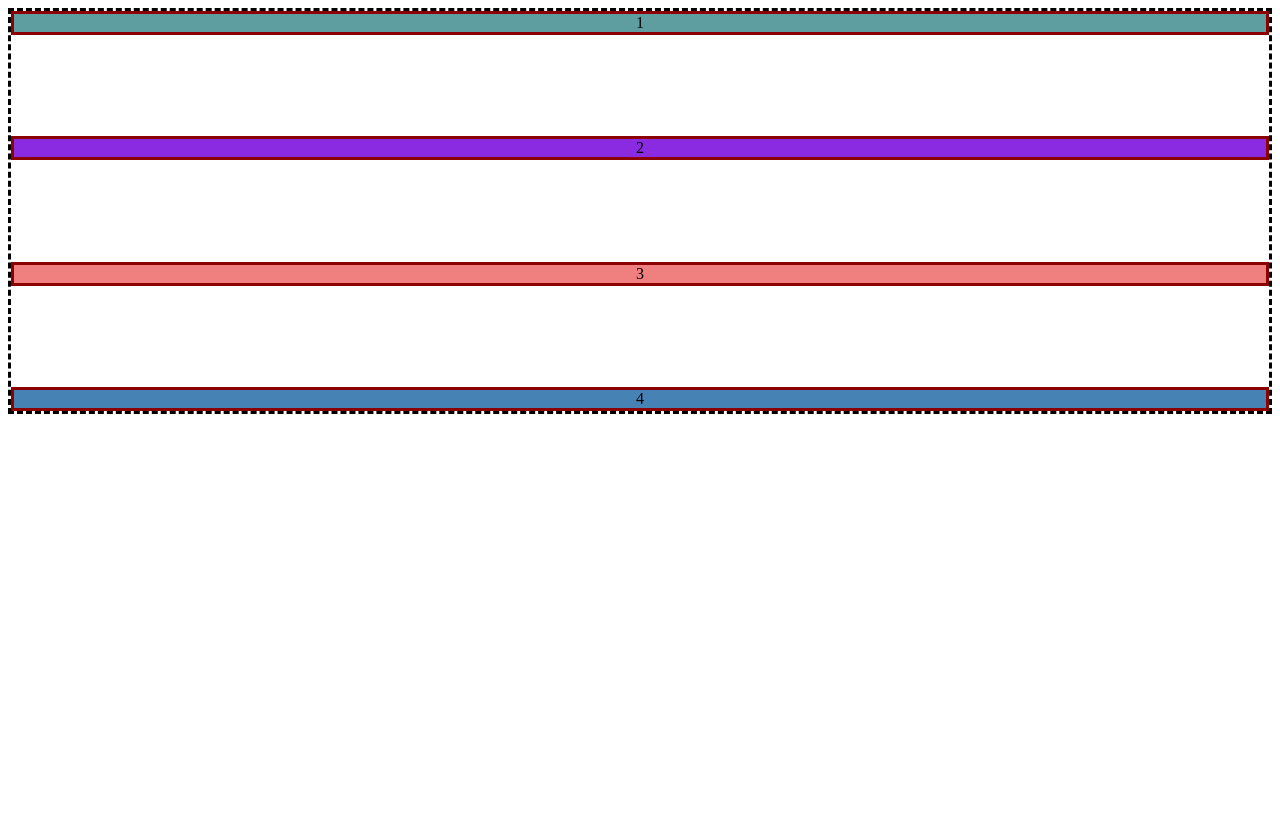
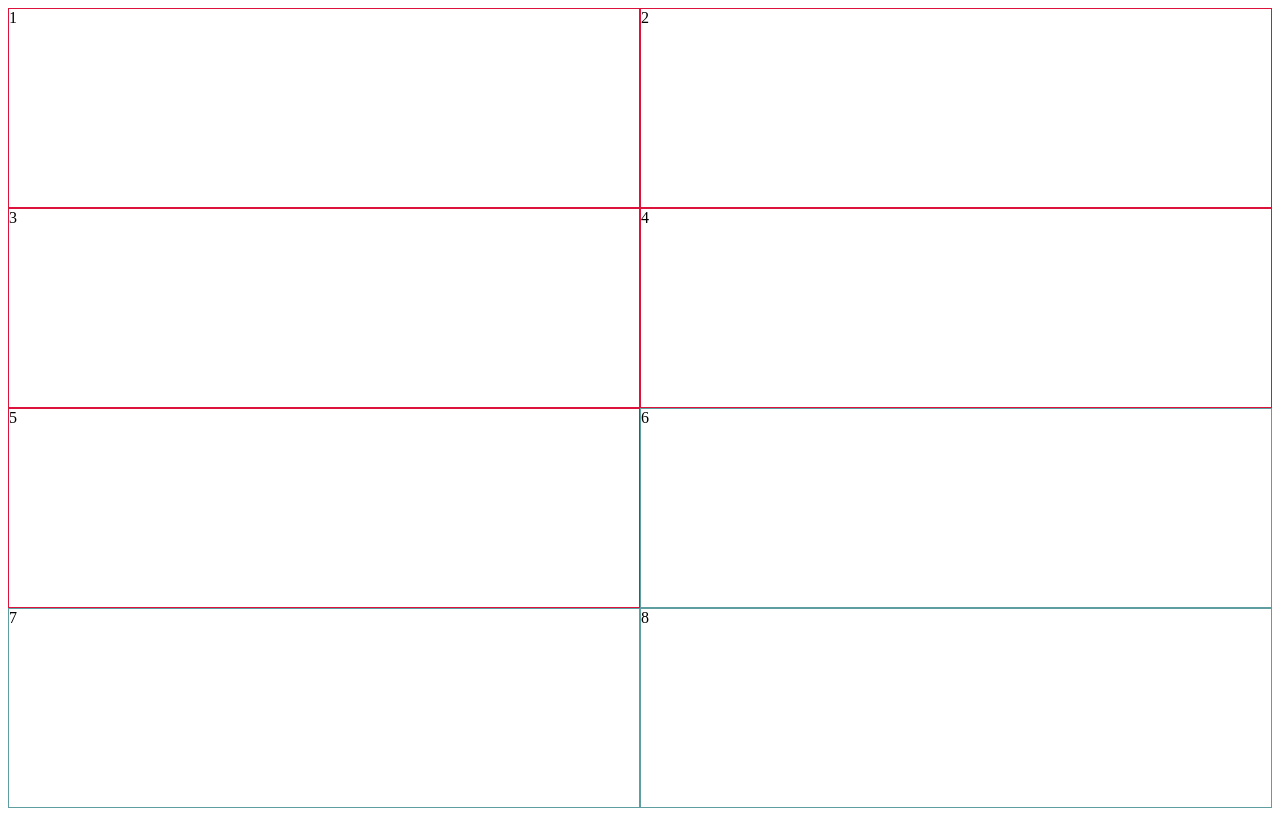
Before and after one commit to Luan-Carlos-Dantas/curso-fullstack, a plain HTML site: page avancado/index.html in a window 1280 px wide. Drawn offline with Linux system fonts and the light colour scheme.

Commit message:
feat:adicionando conhecimentos de grid

```diff
--- a/avancado/assets/css/flex.css
+++ b/avancado/assets/css/flex.css
@@ -1,17 +1,22 @@
 .container{
-  height: 50vh;
-  border: dashed;
+  /* height: 50vh; */
+  border: solid;
   display: flex;
-  flex-direction: column;
-  justify-content: space-between;
+  /* flex-wrap: wrap; */
+  /* align-content: stretch; */
+  /* flex-direction: row; */
+  /* justify-content: space-around; */
+  /* align-items: center; */
+  /* gap: 1rem; */
 }
 
 .item{
-  border: solid darkred;
+  flex-basis: 50px;
+  /* flex-grow: 1; */
   text-align: center;
   background-color: cadetblue;
+  /* flex: 1 0.5 2rem; */
 }
-
 div:nth-child(2){
   background-color: blueviolet;
 }
@@ -21,3 +26,12 @@ div:nth-child(3){
 div:nth-child(4){
   background-color:steelblue;
 }
+div:nth-child(5){
+  background-color: blueviolet;
+}
+div:nth-child(6){
+  background-color:lightcoral;
+}
+div:nth-child(7){
+  background-color:steelblue;
+}
--- /dev/null
+++ b/avancado/assets/css/grid.css
@@ -0,0 +1,14 @@
+.container{
+  display: grid;
+  grid-template-columns:repeat(2, 1fr);
+  grid-template-rows:repeat(4, 2fr);
+  height: 100vh;
+}
+
+.container > div{
+  border: 1px solid crimson;
+}
+
+span{
+  border: 1px solid cadetblue;
+}
--- a/avancado/index.html
+++ b/avancado/index.html
@@ -6,7 +6,8 @@
   <!-- <link rel="stylesheet" href="./assets/css/position.css">
   <link rel="stylesheet" href="./assets/css/vars.css"> -->
   <!-- <link rel="stylesheet" href="./assets/css/seletores.css"> -->
-  <link rel="stylesheet" href="./assets/css/flex.css">
+  <!-- <link rel="stylesheet" href="./assets/css/flex.css"> -->
+   <link rel="stylesheet" href="./assets/css/grid.css">
   <title>Position</title>
 </head>
 <body>
@@ -23,6 +24,18 @@
     <div class="item">
       4
     </div>
+    <div class="item">
+      5
+    </div>
+    <span class="item">
+      6
+    </span>
+    <span class="item">
+      7
+    </span>
+    <span class="item">
+      8
+    </span>
   </div>
 <!-- <p>
   Nesta DEMO você irá controlar o posicionamento do elemnento vermelho:
```
Also changed, not shown: assets/css/bg-color.css (added), 1 other file.
